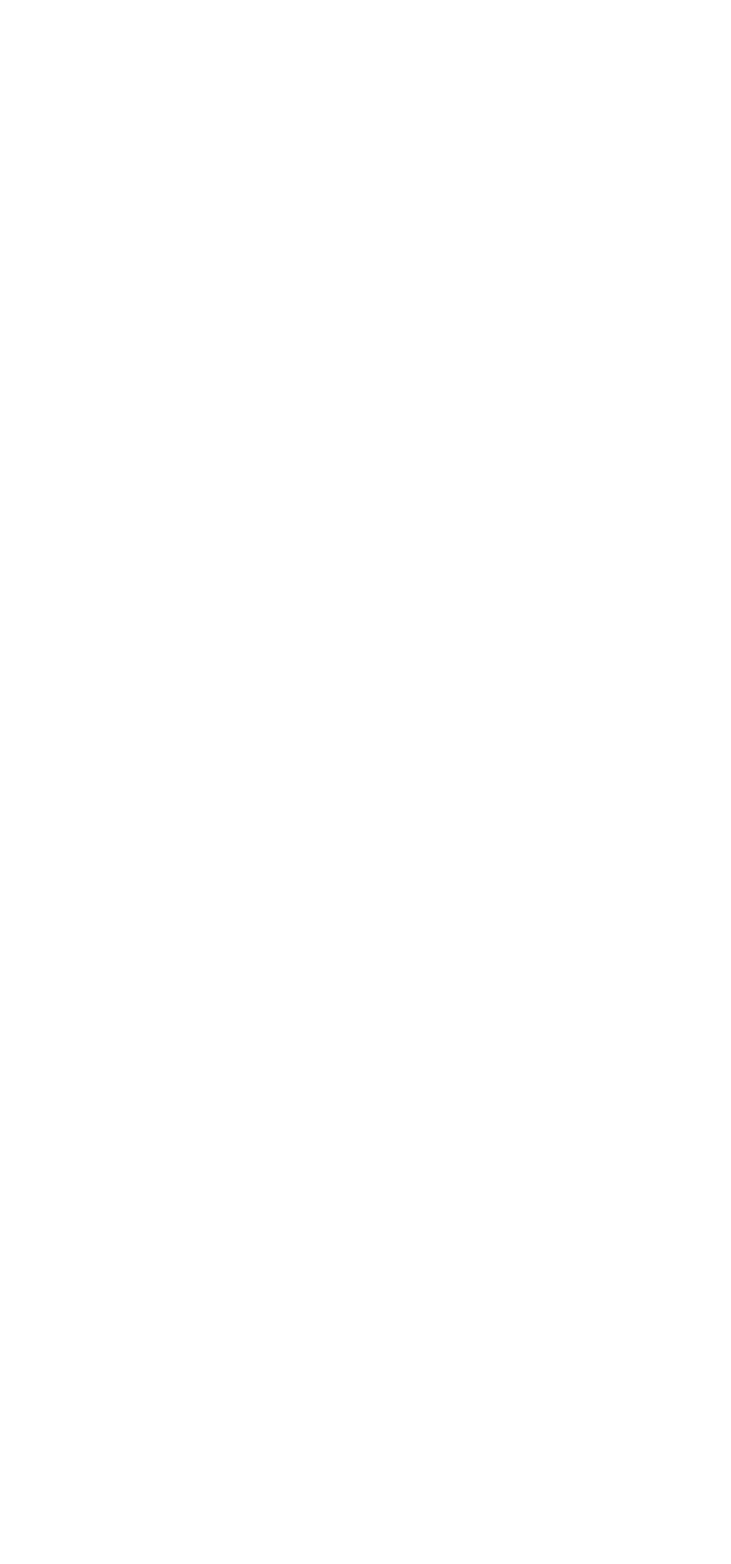
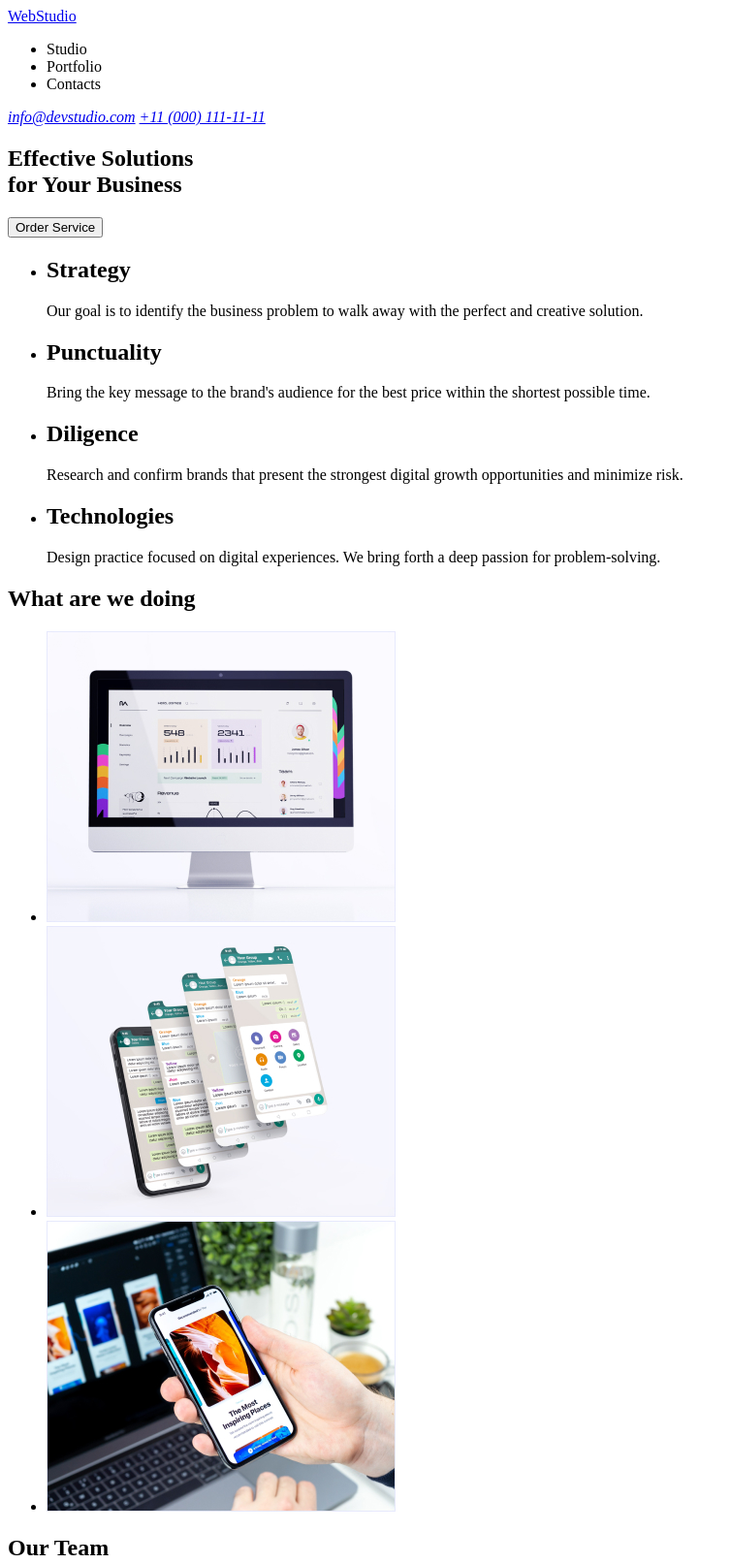
Before and after one commit to FeMaxxx/goit-markup-hw-01, a plain HTML site: page index.html in a window 1280 px wide. Shown: the top 1613 px of the page at 97% size, without its empty margins (0-754 px from the left). Before the commit the page ends 800 px from the top, so only its background shows below. Drawn offline with Linux system fonts and the light colour scheme.

Commit message:
Marking index.html

```diff
--- a/index.html
+++ b/index.html
@@ -9,5 +9,146 @@
     />
     <title>Web Studio</title>
   </head>
-  <body></body>
+  <body>
+    <!--▼▼▼▼▼▼▼▼▼▼▼▼▼▼HEADER▼▼▼▼▼▼▼▼▼▼▼▼▼▼-->
+    <header>
+      <nav>
+        <a href="#">WebStudio</a>
+        <ul>
+          <li><a href="#"></a>Studio</li>
+          <li><a href="#"></a>Portfolio</li>
+          <li><a href="#"></a>Contacts</li>
+        </ul>
+      </nav>
+      <address>
+        <a href="mailto:info@devstudio.com"
+          >info@devstudio.com</a
+        >
+        <a href="tel:+110001111111">+11 (000) 111-11-11</a>
+      </address>
+    </header>
+    <!--▲▲▲▲▲▲▲▲▲▲▲▲▲▲HEADER▲▲▲▲▲▲▲▲▲▲▲▲▲▲-->
+    <main>
+      <!--▼▼▼▼▼▼▼▼▼▼▼▼▼▼HIRO▼▼▼▼▼▼▼▼▼▼▼▼▼▼-->
+      <section>
+        <h1>
+          Effective Solutions <br />
+          for Your Business
+        </h1>
+        <button type="button">Order Service</button>
+      </section>
+      <!--▲▲▲▲▲▲▲▲▲▲▲▲▲▲HIRO▲▲▲▲▲▲▲▲▲▲▲▲▲▲-->
+      <!--▼▼▼▼▼▼▼▼▼▼▼▼▼▼QUALITY▼▼▼▼▼▼▼▼▼▼▼▼▼▼-->
+      <section>
+        <ul>
+          <li>
+            <h2>Strategy</h2>
+            <p>
+              Our goal is to identify the business problem
+              to walk away with the perfect and creative
+              solution.
+            </p>
+          </li>
+          <li>
+            <h2>Punctuality</h2>
+            <p>
+              Bring the key message to the brand's audience
+              for the best price within the shortest
+              possible time.
+            </p>
+          </li>
+          <li>
+            <h2>Diligence</h2>
+            <p>
+              Research and confirm brands that present the
+              strongest digital growth opportunities and
+              minimize risk.
+            </p>
+          </li>
+          <li>
+            <h2>Technologies</h2>
+            <p>
+              Design practice focused on digital
+              experiences. We bring forth a deep passion for
+              problem-solving.
+            </p>
+          </li>
+        </ul>
+      </section>
+      <!--▲▲▲▲▲▲▲▲▲▲▲▲▲▲QUALITY▲▲▲▲▲▲▲▲▲▲▲▲▲▲-->
+      <!--▼▼▼▼▼▼▼▼▼▼▼▼▼▼WHAT-ARE-WE-DOING▼▼▼▼▼▼▼▼▼▼▼▼▼▼-->
+      <section>
+        <h2>What are we doing</h2>
+        <ul>
+          <li>
+            <img
+              src="./images/desktop/wawd1.jpg"
+              alt="Project photo"
+            />
+          </li>
+          <li>
+            <img
+              src="./images/desktop/wawd2.jpg"
+              alt="Project photo"
+            />
+          </li>
+          <li>
+            <img
+              src="./images/desktop/wawd3.jpg"
+              alt="Project photo"
+            />
+          </li>
+        </ul>
+      </section>
+      <!--▲▲▲▲▲▲▲▲▲▲▲▲▲▲WHAT-ARE-WE-DOING▲▲▲▲▲▲▲▲▲▲▲▲▲▲-->
+      <!--▼▼▼▼▼▼▼▼▼▼▼▼▼▼OUR-TEAM▼▼▼▼▼▼▼▼▼▼▼▼▼▼-->
+      <section>
+        <h2>Our Team</h2>
+        <ul>
+          <li>
+            <img
+              src="./images/desktop/our-team1.jpg"
+              alt="Person photo"
+            />
+            <h3>Mark Guerrero</h3>
+            <p>Product Designer</p>
+          </li>
+          <li>
+            <img
+              src="./images/desktop/our-team2.jpg"
+              alt="Person photo"
+            />
+            <h3>Tom Ford</h3>
+            <p>Frontend Developer</p>
+          </li>
+          <li>
+            <img
+              src="./images/desktop/our-team3.jpg"
+              alt="Person photo"
+            />
+            <h3>Camila Garcia</h3>
+            <p>Marketing</p>
+          </li>
+          <li>
+            <img
+              src="./images/desktop/our-team4.jpg"
+              alt="Person photo"
+            />
+            <h3>Daniel Wilson</h3>
+            <p>UI Designer</p>
+          </li>
+        </ul>
+      </section>
+      <!--▲▲▲▲▲▲▲▲▲▲▲▲▲▲OUR-TEAM▲▲▲▲▲▲▲▲▲▲▲▲▲▲-->
+    </main>
+    <!--▼▼▼▼▼▼▼▼▼▼▼▼▼▼FOOTER▼▼▼▼▼▼▼▼▼▼▼▼▼▼-->
+    <footer>
+      <a href="#">WebStudio</a>
+      <p>
+        Increase the flow of customers and sales for your
+        business with digital marketing & growth solutions.
+      </p>
+    </footer>
+    <!--▲▲▲▲▲▲▲▲▲▲▲▲▲▲FOOTER▲▲▲▲▲▲▲▲▲▲▲▲▲▲-->
+  </body>
 </html>
```
